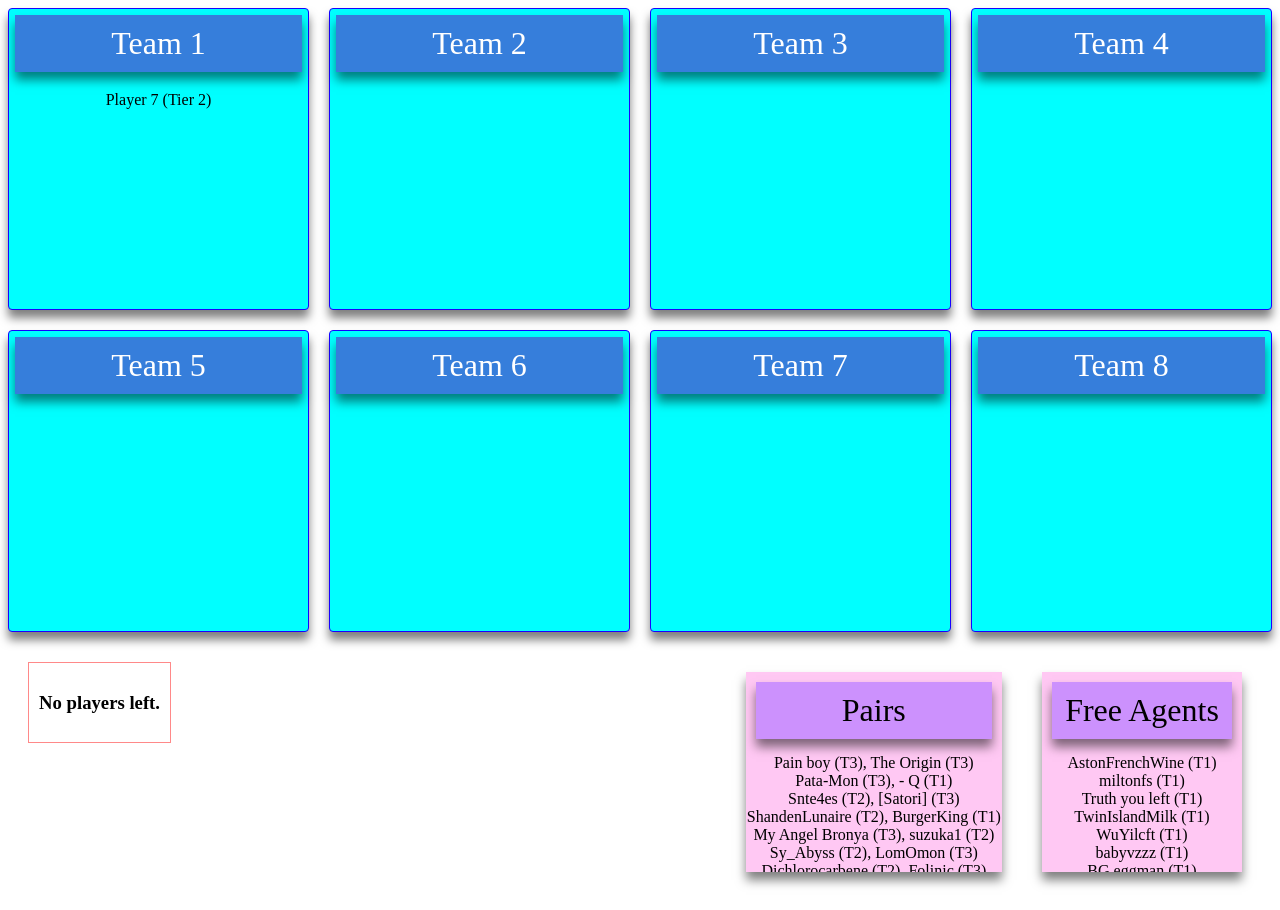
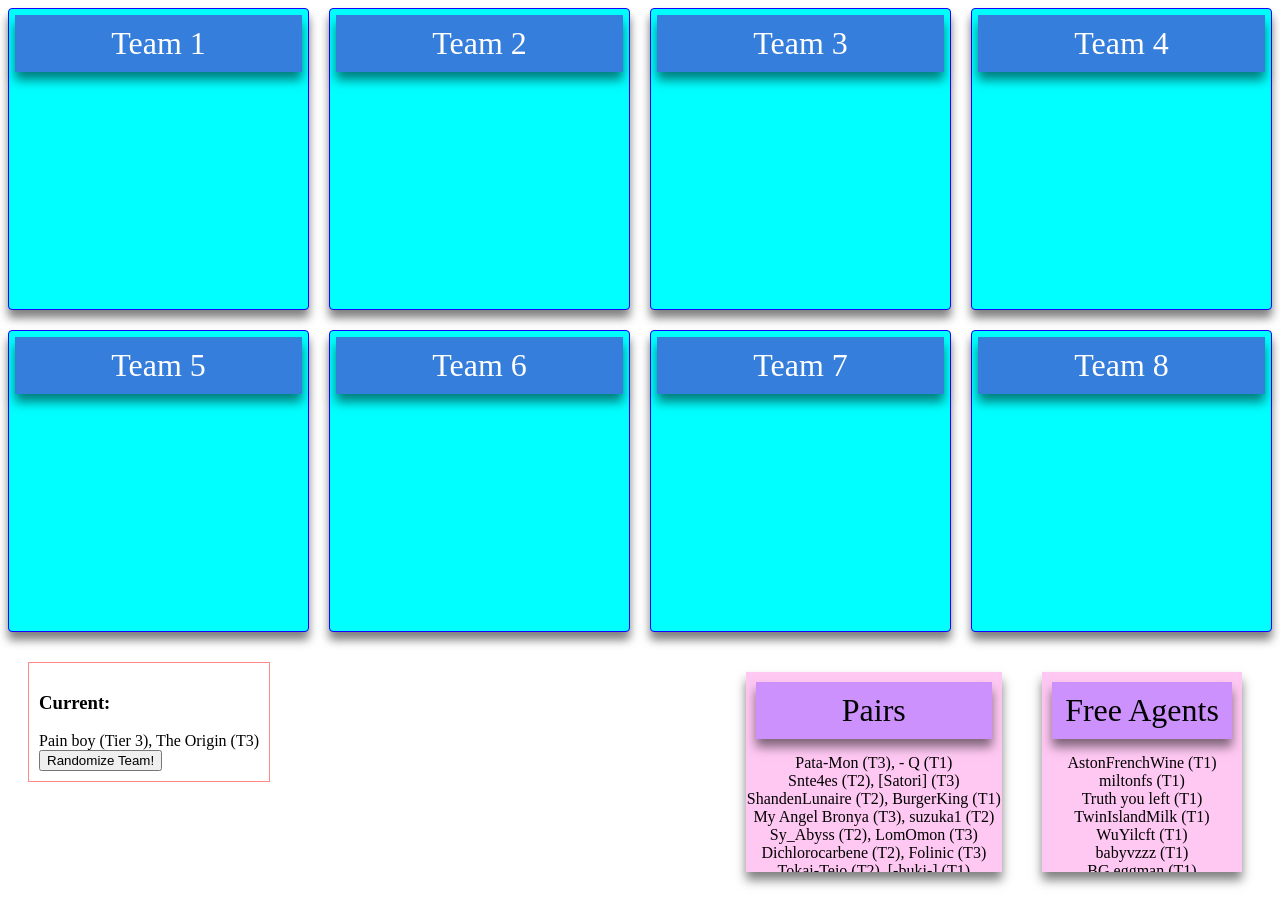
Before and after one commit to Li05j/Tournament-Teamizer, a React (Create React App) app: page / in a window 1280 px wide. Both pictures are taken after a click on the button "Randomize Team!". Built offline with nearby package versions, Linux system fonts and the light colour scheme.

Commit message:
Able to add players to teams properly.

```diff
--- a/src/App.js
+++ b/src/App.js
@@ -1,29 +1,31 @@
-import React, { useState } from 'react';
+import React, { useState, useEffect } from 'react';
 import TeamPanel from './component/TeamPanel';
 import ListPanel from './component/ListPanel';
 import RandomizerPanel from './component/RandomizerPanel';
 
 const App = () => {
+  const DUMMY_PLAYER = 999
+
   const createPlayer = (id, name, tier) => ({ id, name, tier });
 
   const [teams, setTeams] = useState([...Array(8)].map((_, i) => ({ id: i + 1, players: [] })));
 
   // Mock Data
   const [pairs, setPairs] = useState([
-    { id: 1, players: [createPlayer('1', 'Pain boy', 3), createPlayer('2', 'The Origin', 3)] },
-    { id: 2, players: [createPlayer('3', 'Pata-Mon', 3), createPlayer('4', '- Q', 1)] },
-    { id: 3, players: [createPlayer('5', 'Snte4es', 2), createPlayer('6', '[Satori]', 3)] },
-    { id: 4, players: [createPlayer('7', 'ShandenLunaire', 2), createPlayer('8', 'BurgerKing', 1)] },
-    { id: 5, players: [createPlayer('9', 'My Angel Bronya', 3), createPlayer('10', 'suzuka1', 2)] },
-    { id: 6, players: [createPlayer('11', 'Sy_Abyss', 2), createPlayer('12', 'LomOmon', 3)] },
-    { id: 7, players: [createPlayer('13', 'Dichlorocarbene', 2), createPlayer('14', 'Folinic', 3)] },
-    { id: 8, players: [createPlayer('15', 'Tokai-Teio', 2), createPlayer('16', '[-buki-]', 1)] },
-    { id: 9, players: [createPlayer('17', 'Antonilization', 3), createPlayer('18', 'chanliuko', 3)] },
-    { id: 10, players: [createPlayer('19', 'ElectroTD', 3), createPlayer('20', 'Mars New', 2)] },
-    { id: 11, players: [createPlayer('21', 'maduang', 1), createPlayer('22', 'Cake Sauce', 2)] },
-    { id: 12, players: [createPlayer('23', 'K45en', 1), createPlayer('24', 'KiraKiraAyu', 1)] },
-    { id: 13, players: [createPlayer('25', 'pepmoutain', 2), createPlayer('26', '-Mqre-', 1)] },
-    { id: 14, players: [createPlayer('27', 'Hinanawi Momoko', 3), createPlayer('28', 'ZxKirara', 3)] },
+    { id: 101, players: [createPlayer('1', 'Pain boy', 3), createPlayer('2', 'The Origin', 3)] },
+    { id: 102, players: [createPlayer('3', 'Pata-Mon', 3), createPlayer('4', '- Q', 1)] },
+    { id: 103, players: [createPlayer('5', 'Snte4es', 2), createPlayer('6', '[Satori]', 3)] },
+    { id: 104, players: [createPlayer('7', 'ShandenLunaire', 2), createPlayer('8', 'BurgerKing', 1)] },
+    { id: 105, players: [createPlayer('9', 'My Angel Bronya', 3), createPlayer('10', 'suzuka1', 2)] },
+    { id: 106, players: [createPlayer('11', 'Sy_Abyss', 2), createPlayer('12', 'LomOmon', 3)] },
+    { id: 107, players: [createPlayer('13', 'Dichlorocarbene', 2), createPlayer('14', 'Folinic', 3)] },
+    { id: 108, players: [createPlayer('15', 'Tokai-Teio', 2), createPlayer('16', '[-buki-]', 1)] },
+    { id: 109, players: [createPlayer('17', 'Antonilization', 3), createPlayer('18', 'chanliuko', 3)] },
+    { id: 110, players: [createPlayer('19', 'ElectroTD', 3), createPlayer('20', 'Mars New', 2)] },
+    { id: 111, players: [createPlayer('21', 'maduang', 1), createPlayer('22', 'Cake Sauce', 2)] },
+    { id: 112, players: [createPlayer('23', 'K45en', 1), createPlayer('24', 'KiraKiraAyu', 1)] },
+    { id: 113, players: [createPlayer('25', 'pepmoutain', 2), createPlayer('26', '-Mqre-', 1)] },
+    { id: 114, players: [createPlayer('27', 'Hinanawi Momoko', 3), createPlayer('28', 'ZxKirara', 3)] },
   ]);
 
   const [freeAgents, setFreeAgents] = useState([
@@ -50,21 +52,60 @@ const App = () => {
   ]);
 
   // const [current, setCurrent] = useState(null);
-  const [current, setCurrent] = useState(createPlayer('p7', 'Player 7', 2));
+  const [current, setCurrent] = useState(createPlayer(DUMMY_PLAYER, 'Dummy, click Randomize Team! button to start.', 'T'));
   const [isCurrentPair, setIsCurrentPair] = useState(false);
 
+  // useEffect(() => {
+  //   initializeNext();
+  //   console.log("???")
+  // }, []); // Run only once on mount
+
+  const initializeNext = () => {
+    if (pairs.length > 0) {
+      setCurrent(pairs[0]);
+      setPairs(prevPairs => prevPairs.slice(1));
+      setIsCurrentPair(true)
+    } else if (freeAgents.length > 0) {
+      setCurrent(freeAgents[0]);
+      setFreeAgents(prevFreeAgents => prevFreeAgents.slice(1));
+      setIsCurrentPair(false)
+    } else {
+      setCurrent(null);
+    }
+  };
+
   const randomizeTeam = () => {
+    if (current.id === DUMMY_PLAYER) {
+      initializeNext();
+      return;
+    }
+
     if (current) {
+      let updatedTeams;
       setTeams(prevTeams => {
         const updatedTeams = [...prevTeams];
-        updatedTeams[0].players.push(current); // Team 1 is at index 0
+        const targetTeam = updatedTeams[0];
+
+        if (Array.isArray(current.players)) {
+          current.players.forEach(player => {
+            if (!targetTeam.players.some(p => p.id === player.id)) {
+              console.log(`Adding player ${player.name} to Team 1`);
+              targetTeam.players.push(player);
+            }
+          });
+        } else if (!targetTeam.players.some(p => p.id === current.id)) {
+          console.log(`Adding player ${current.name} to Team 1`);
+          targetTeam.players.push(current);
+        }
+
         return updatedTeams;
       });
 
-      // Reset current to null or pick the next player
-      setCurrent(null);
+      // Call initializeNext after updating state
+      initializeNext();
     }
   };
+
 
   return (
     <div className="app">
@@ -74,7 +115,7 @@ const App = () => {
         ))}
       </div>
       <div className="players-container">
-        <RandomizerPanel current={current} onRandomize={randomizeTeam} />
+        <RandomizerPanel current={current} onRandomize={randomizeTeam} isPair={isCurrentPair} />
         <div className="lists">
           <ListPanel title="Pairs" items={pairs} isPair={true} />
           <ListPanel title="Free Agents" items={freeAgents} />
--- a/src/component/RandomizerPanel.jsx
+++ b/src/component/RandomizerPanel.jsx
@@ -7,11 +7,10 @@ const RandomizerPanel = ({ current, onRandomize, isPair }) => (
                 <h3>Current:</h3>
                 {isPair ? (
                     <>
-                        <div>{current[0].name} (Tier {current[0].tier})</div>
-                        <div>{current[1].name} (Tier {current[1].tier})</div>
+                        <div>{current.players[0].name} (Tier {current.players[0].tier}), {current.players[1].name} (T{current.players[1].tier})</div>
                     </>
                 ) : (
-                    <div>{current.name} (Tier {current.tier})</div>
+                    <div>{current.name} (T{current.tier})</div>
                 )}
                 <button onClick={onRandomize}>Randomize Team!</button>
             </>
```
